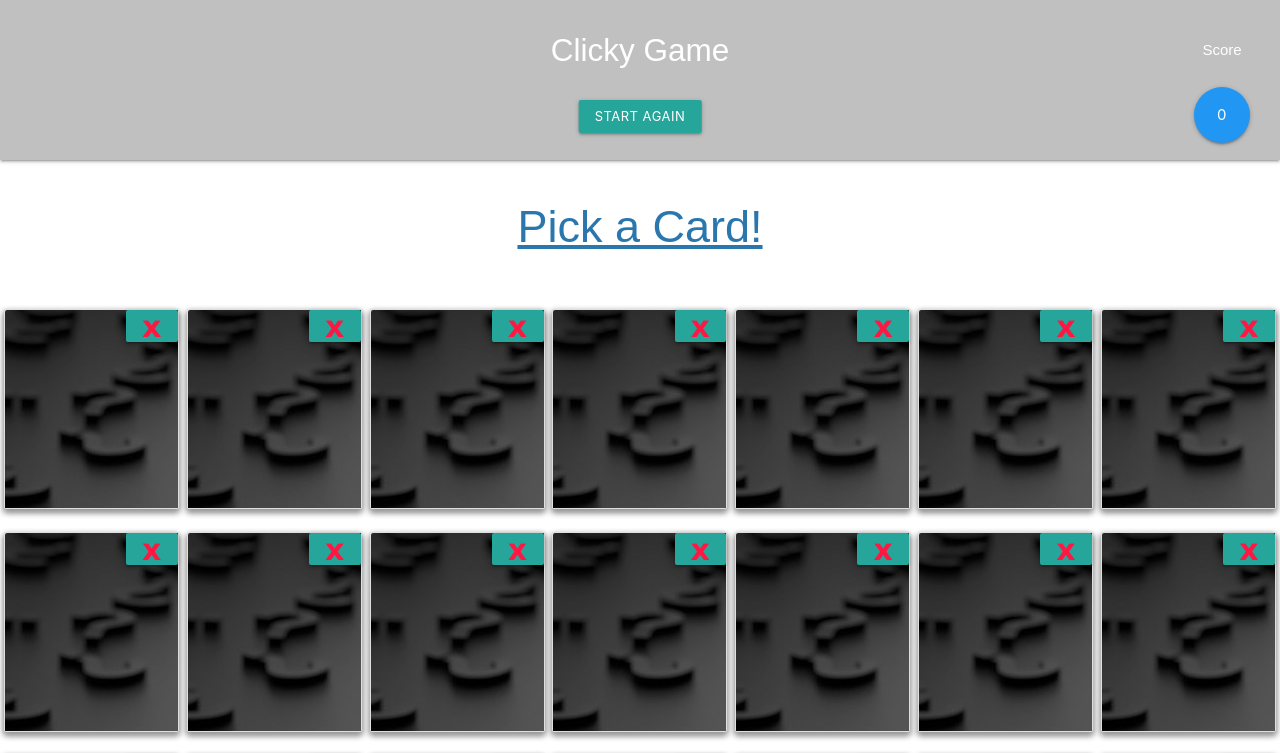
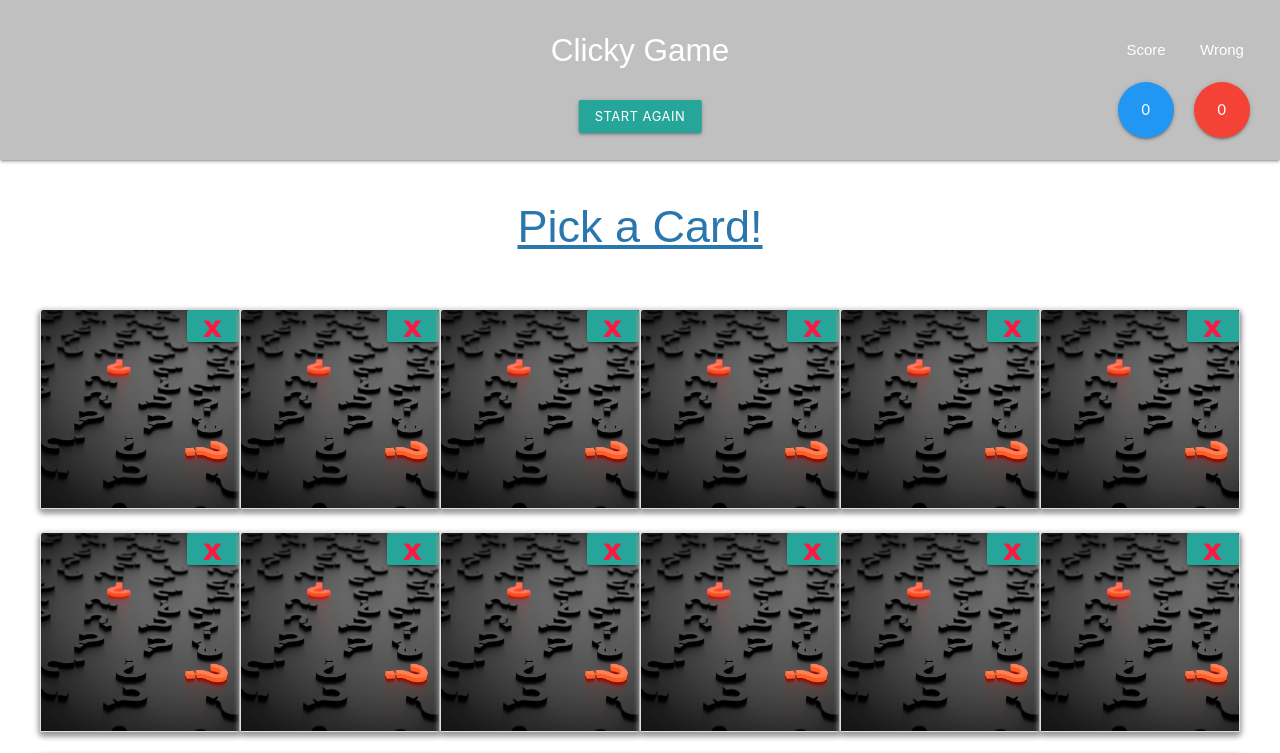
Before and after one commit to ocskier/Memory, a React (Create React App) app in the folder clickygame/: page / in a window 1280 px wide. Shown: the top 753 px of the page. Built offline with nearby package versions, Linux system fonts and the light colour scheme; a web font is replaced by a local one.

Commit message:
added wrong and check

```diff
--- a/clickygame/src/App.js
+++ b/clickygame/src/App.js
@@ -16,8 +16,9 @@ class App extends Component {
   state = {
     friends: friends,
     score: 0,
+    wrong: 0,
     guesses: 0,
-    chosen: []
+    chosen: [],
   };
 
   componentDidMount = () => {
@@ -31,7 +32,7 @@ class App extends Component {
     console.log(e);
     e.preventDefault();
     const origFriends = this.duplicFriends(friends);
-    this.setState({friends: this.shuffleArray(origFriends), score: 0, guesses: 0,chosen: []},() => console.log(this.state.friends));
+    this.setState({friends: this.shuffleArray(origFriends), score: 0, wrong: 0, guesses: 0,chosen: []},() => console.log(this.state.friends));
   }
 
   cardClickHandler = (e,id) => {
@@ -56,17 +57,19 @@ class App extends Component {
 
   handleGuesses = () => {
     if (this.state.guesses === 2 && (this.state.chosen[0].name === this.state.chosen[1].name)) {
-      setTimeout(() => {this.setState({
+      setTimeout(() => {
+        this.setState({
         friends: this.removeMatch(),
         score: this.state.score + 1,
         guesses: 0,
         chosen: []
-      },
-        () => this.resetImgs
-    )},3000);
+        },
+        () => {console.log(this.state);this.resetImgs();}
+      )},3000);
     } else if (this.state.guesses === 2 && !(this.state.chosen[0].name === this.state.chosen[1].name)) {
       console.log("Loaded");
       this.setState({
+          wrong: this.state.wrong + 1,
           guesses: 0,
           chosen: []
         }, () => setTimeout(this.resetImgs,3000)
@@ -75,8 +78,14 @@ class App extends Component {
   }
 
   removeMatch = () => {
-    const remainingFriends = this.state.friends.filter(friend => friend.id !== this.state.chosen[0].id)
-    .filter(friend => friend.id !== this.state.chosen[1].id);
+    // const remainingFriends = this.state.friends.filter(friend => friend.id !== this.state.chosen[0].id)
+    // .filter(friend => friend.id !== this.state.chosen[1].id);
+      const remainingFriends = this.state.friends.map((friend) => {
+        if ((friend.id === this.state.chosen[0].id) || (friend.id === this.state.chosen[1].id)) {
+          friend = {...friend, matched:true}
+        }
+        return friend
+      });
     return remainingFriends
   }
 
@@ -119,7 +128,7 @@ class App extends Component {
   render() {
     return (
       <div>
-        <Jumbotron score={this.state.score} startOver={this.startOver}>Clicky Game
+        <Jumbotron score={this.state.score} wrong={this.state.wrong} startOver={this.startOver}>Clicky Game
         </Jumbotron>
         <Wrapper>
           <Title>Pick a Card!</Title>
@@ -132,6 +141,7 @@ class App extends Component {
               disabled={friend.userSelected}
               name={friend.name}
               image={friend.image}
+              hidden={friend.matched}
             /> :
             <StillCard
               cardClickHandler={this.cardClickHandler}
@@ -139,6 +149,7 @@ class App extends Component {
               key={friend.id}
               name={friend.name}
               image={still}
+              hidden={friend.matched}
             />
           ))}
         </Wrapper>
--- a/clickygame/src/components/FriendCard/FriendCard.css
+++ b/clickygame/src/components/FriendCard/FriendCard.css
@@ -2,8 +2,8 @@
   max-height: 140px;
   border-radius: 2px;
   position: relative;
-  width: 125px;
   box-shadow: 0 3px 6px #999, 0 3px 6px #999;
+  width:16.6%
 }
 
 .card > .img-container > img {
@@ -40,3 +40,7 @@
 .disabled {
   display: none
 }
+
+/* .hidden {
+  display: none
+} */
--- a/clickygame/src/components/FriendCard/FriendCard.js
+++ b/clickygame/src/components/FriendCard/FriendCard.js
@@ -2,7 +2,7 @@ import React from "react";
 import "./FriendCard.css";
 
 const FriendCard = props => (
-  <div className="card small">
+  <div className={props.hidden ? "card small hidden" : "card small"}>
     <div className="card-image" style={{maxHeight: "80%"}}>
       <img style={{width: "100%", backgroundSize: "cover",backgroundPosition: "50%",backgroundClip: "content-box"}} alt={props.name} src={props.image} />
     </div>
@@ -19,7 +19,7 @@ const FriendCard = props => (
         </li> */}
       </ul>
     </div>
-    <button onClick={(e) => props.cardClickHandler(e,props.id)} className={props.disabled ? "disabled btn-small remove" : "btn-small remove"}>
+    <button onClick={(e) => props.cardClickHandler(e,props.id)} className={props.disabled || props.hidden ? "disabled btn-small remove" : "btn-small remove"}>
       𝘅
     </button>
   </div>
--- a/clickygame/src/components/Header/Header.js
+++ b/clickygame/src/components/Header/Header.js
@@ -18,9 +18,9 @@ const Jumbotron = (props) => {
         <nav style={{height: "160px"}}>
             <div className="nav-wrapper" style={StyleSheet.header}>
                 <p className="brand-logo center">{props.children}<br></br><Button startOver={props.startOver}>Start Again</Button></p>
-                <ul className="right" style={{display: "grid"}}>
-                    <li>Score</li>
-                    <li><button className="btn-floating btn-large blue">{props.score}</button></li>
+                <ul className="right">
+                    <li style={{display: "grid",paddingRight:"10px"}}>Score<button className="btn-floating btn-large blue">{props.score}</button></li>
+                    <li style={{display: "grid",paddingLeft:"10px"}}>Wrong<button className="btn-floating btn-large red">{props.wrong}</button></li>
                 </ul>
             </div>
         </nav>
--- a/clickygame/src/components/StillCard/StillCard.css
+++ b/clickygame/src/components/StillCard/StillCard.css
@@ -2,7 +2,7 @@
   max-height: 200px;
   border-radius: 2px;
   position: relative;
-  width: 175px;
+  width:16.6%;
   box-shadow: 0 3px 6px #999, 0 3px 6px #999;
 }
 
@@ -22,3 +22,7 @@
 .card > .remove:hover {
   color: #d50000;
 }
+
+/* .hidden {
+  display: none
+} */
--- a/clickygame/src/components/StillCard/StillCard.js
+++ b/clickygame/src/components/StillCard/StillCard.js
@@ -1,12 +1,14 @@
 import React from "react";
 import "./StillCard.css";
 
+const winner = "./check-mark-1292787_1280.png"
+
 const StillCard = props => (
-  <div className="card small">
+  <div className={props.hidden ? "card small hidden" : "card small"}>
     <div className="card-image" style={{maxHeight: "100%"}}>
-      <img style={{width: "auto", backgroundSize: "cover",backgroundPosition: "50%",backgroundClip: "content-box"}} alt={props.name} src={props.image} />
+      <img style={{width: "auto", backgroundSize: "cover",backgroundPosition: "50%",backgroundClip: "content-box",height: "210px"}} alt={props.name} src={props.hidden ? winner : props.image} />
     </div>
-    <button onClick={(e) => props.cardClickHandler(e,props.id)} className="btn-small remove">
+    <button onClick={(e) => props.cardClickHandler(e,props.id)} className={props.hidden ? "btn-small remove disabled" : "btn-small remove"}>
       𝘅
     </button>
   </div>
--- a/clickygame/src/components/Wrapper/Wrapper.css
+++ b/clickygame/src/components/Wrapper/Wrapper.css
@@ -6,5 +6,5 @@
   align-content: flex-start;
   overflow: auto;
   margin: 0 auto;
-  padding-bottom: 100px;
+  padding: 0 40px 100px;
 }
--- a/clickygame/src/friends.json
+++ b/clickygame/src/friends.json
@@ -5,7 +5,8 @@
     "image": "https://upload.wikimedia.org/wikipedia/en/thumb/4/47/Spongebob-squarepants.svg/666px-Spongebob-squarepants.svg.png",
     "occupation": "Fry Cook",
     "location": "A Pineapple Under the Sea",
-    "userSelected": false
+    "userSelected": false,
+    "matched": false
   },
   {
     "id": 2,
@@ -13,7 +14,8 @@
     "image": "https://vignette3.wikia.nocookie.net/vsbattles/images/8/80/Mr._Krabs.png/revision/latest?cb=20150919162131",
     "occupation": "Restaurant Owner",
     "location": "A Giant Anchor",
-    "userSelected": false
+    "userSelected": false,
+    "matched": false
   },
   {
     "id": 3,
@@ -21,7 +23,8 @@
     "image": "https://vignette2.wikia.nocookie.net/fictionalcharacters/images/a/ac/Squidward.png/revision/latest?cb=20131121012626",
     "occupation": "Cashier",
     "location": "An Easter Island Head",
-    "userSelected": false
+    "userSelected": false,
+    "matched": false
   },
   {
     "id": 4,
@@ -29,7 +32,8 @@
     "image": "https://s-media-cache-ak0.pinimg.com/originals/fe/32/49/fe32495d45283cd6860ae122f0aeaad9.png",
     "occupation": "Boy Genius",
     "location": "A Secret Laboratory",
-    "userSelected": false
+    "userSelected": false,
+    "matched": false
   },
   {
     "id": 5,
@@ -37,7 +41,8 @@
     "image": "https://vignette4.wikia.nocookie.net/vsbattles/images/3/39/Courage-0.png/revision/latest?cb=20160719055423",
     "occupation": "A Cowardly Dog",
     "location": "Nowhere, Kansas",
-    "userSelected": false
+    "userSelected": false,
+    "matched": false
   },
   {
     "id": 6,
@@ -45,7 +50,8 @@
     "image": "https://vignette1.wikia.nocookie.net/doug/images/3/3b/Doug001.gif/revision/latest?cb=20110807170511",
     "occupation": "Student",
     "location": "Bluffington",
-    "userSelected": false
+    "userSelected": false,
+    "matched": false
   },
   {
     "id": 7,
@@ -53,7 +59,8 @@
     "image": "https://vignette2.wikia.nocookie.net/deathbattlefanon/images/2/2b/Bugs_Bunny.png/revision/latest?cb=20151206010607",
     "occupation": "Looney Toon",
     "location": "A Rabbit Burrow",
-    "userSelected": false
+    "userSelected": false,
+    "matched": false
   },
   {
     "id": 8,
@@ -61,7 +68,8 @@
     "image": "http://vignette3.wikia.nocookie.net/p__/images/9/9a/Johnny_Bravo.png/revision/latest?cb=20131031233339&path-prefix=protagonist",
     "occupation": "Ladies Man",
     "location": "Aron City",
-    "userSelected": false
+    "userSelected": false,
+    "matched": false
   },
   {
     "id": 9,
@@ -69,7 +77,8 @@
     "image": "https://vignette4.wikia.nocookie.net/uncyclopedia/images/e/e4/Tommy_Pickles.png/revision/latest?cb=20110530102641",
     "occupation": "Adventurer",
     "location": "California",
-    "userSelected": false
+    "userSelected": false,
+    "matched": false
   },
   {
     "id": 10,
@@ -77,7 +86,8 @@
     "image": "http://vignette3.wikia.nocookie.net/rockosmodernlife/images/9/9e/Rockos-modern-life-4e582a8f06a41.png/revision/latest?cb=20130522173416",
     "occupation": "Cashier",
     "location": "O-Town, California",
-    "userSelected": false
+    "userSelected": false,
+    "matched": false
   },
   {
     "id": 11,
@@ -85,7 +95,8 @@
     "image": "http://vignette2.wikia.nocookie.net/dragon-rap-battles/images/b/b6/Captain_Planet.png/revision/latest?cb=20160911200836",
     "occupation": "Superhero",
     "location": "Earth",
-    "userSelected": false
+    "userSelected": false,
+    "matched": false
   },
   {
     "id": 12,
@@ -93,6 +104,7 @@
     "image": "http://static.tvtropes.org/pmwiki/pub/images/ickis.png",
     "occupation": "Ahhhh! A Real Monster!",
     "location": "Under a City Dump",
-    "userSelected": false
+    "userSelected": false,
+    "matched": false
   }
 ]
```
Also changed, not shown: clickygame/public/check-mark-1292787_1280.png (added).
